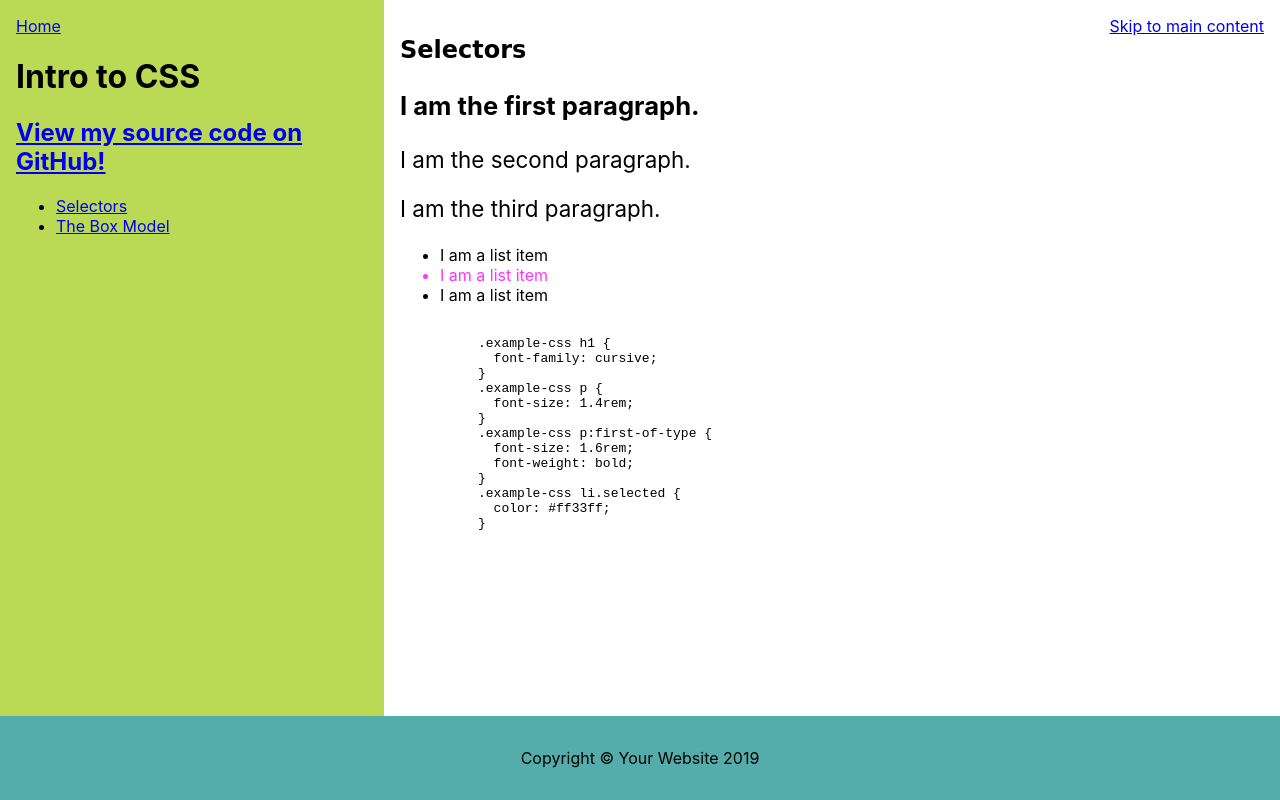
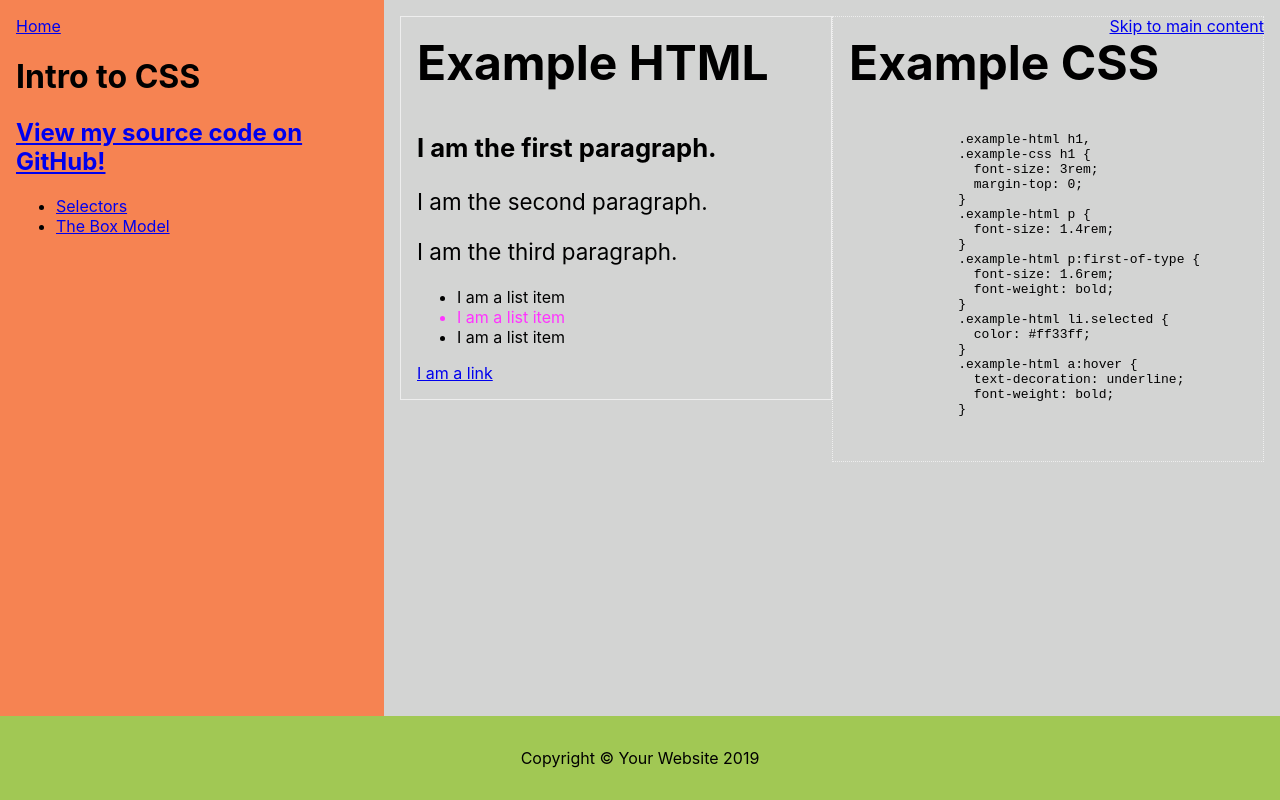
Before and after one commit to adaapp/website-starter, a plain HTML site: page 01-basic-website/intro-to-css/index.html in a window 1280 px wide. Shown: the top 800 px of the page. Drawn offline with Linux system fonts and the light colour scheme.

Commit message:
Add Ada colors

```diff
--- a/01-basic-website/intro-to-css/index.html
+++ b/01-basic-website/intro-to-css/index.html
@@ -37,24 +37,42 @@
           </ul>
         </nav>
       </header>
-      <section id="selectors" class="example-css">
+      <section id="selectors">
         <style>
+          section div {
+            padding: 1rem;
+            width: 50%;
+          }
+          .example-html {
+            float: left;
+            border: 1px solid #eee;
+          }
+          .example-css {
+            float: right;
+            border: 1px dotted #eee;
+          }
+          .example-html h1,
           .example-css h1 {
-            font-family: cursive;
+            font-size: 3rem;
+            margin-top: 0;
           }
-          .example-css p {
+          .example-html p {
             font-size: 1.4rem;
           }
-          .example-css p:first-of-type {
+          .example-html p:first-of-type {
             font-size: 1.6rem;
             font-weight: bold;
           }
-          .example-css li.selected {
+          .example-html li.selected {
             color: #ff33ff;
           }
+          .example-html a:hover {
+            text-decoration: underline;
+            font-weight: bold;
+          }
         </style>
-
-        <h1>Selectors</h1>
+        <div class="example-html">
+          <h1>Example HTML</h1>
           <p>I am the first paragraph.</p>
           <p>I am the second paragraph.</p>
           <p>I am the third paragraph.</p>
@@ -63,24 +81,36 @@
             <li class="selected">I am a list item</li>
             <li>I am a list item</li>
           </ul>
+          <a href="#selectors">I am a link</a>
+        </div>
 
+        <div class="example-css">
+          <h1>Example CSS</h1>
           <pre>
+              .example-html h1,
               .example-css h1 {
-            font-family: cursive;
+                font-size: 3rem;
+                margin-top: 0;
               }
-          .example-css p {
+              .example-html p {
                 font-size: 1.4rem;
               }
-          .example-css p:first-of-type {
+              .example-html p:first-of-type {
                 font-size: 1.6rem;
                 font-weight: bold;
               }
-          .example-css li.selected {
+              .example-html li.selected {
                 color: #ff33ff;
               }
+              .example-html a:hover {
+                text-decoration: underline;
+                font-weight: bold;
+              }
           </pre>
+        </div>
       </section>
       <section id="the-box-model">
+        <div class="example-html">
           <h1>The Box Model</h1>
           <style>
             .framed-image {
@@ -97,6 +127,9 @@
             src="https://cdn.pixabay.com/photo/2015/08/14/08/29/images-888133_960_720.jpg"
             alt="A description of my image"
           />
+        </div>
+        <div class="example-css">
+          <h1>Box Model CSS</h1>
           <pre>
           .framed-image {
             max-width: 100%;
@@ -108,6 +141,7 @@
           }
       </pre
           >
+        </div>
       </section>
       <footer>
         <p>Copyright &copy; Your Website 2019</p>
--- a/01-basic-website/style/main.css
+++ b/01-basic-website/style/main.css
@@ -24,6 +24,15 @@ a.skip-to-content {
   z-index: 10;
 }
 
+:root {
+  --ada-coral: rgb(236,98,113);
+  --ada-purple: rgb(149,96,159);
+  --ada-blue: rgb(108,184,231);
+  --ada-green: rgb(161,200,84);
+  --ada-orange: rgb(246,131,82);
+  --ada-grey: rgb(211,212,211);
+  --ada-yellow: rgb(245,225,52);
+}
 
 
 header, section, footer {
@@ -34,7 +43,7 @@ header {
   position: fixed;
   width: 30%;
   height: 100vh;
-  background: #bada55;
+  background: var(--ada-orange);
 }
 
 section {
@@ -42,6 +51,7 @@ section {
   position: relative;
   margin-left: 30%;
   min-height: 100vh;
+  background: var(--ada-grey);
 }
 
 footer {
@@ -49,5 +59,5 @@ footer {
   width: 100%;
   bottom: 0;
   text-align: center;
-  background: #55adab;
+  background: var(--ada-green);
 }
```
Lines whose indentation alone changed are shown as unchanged.
